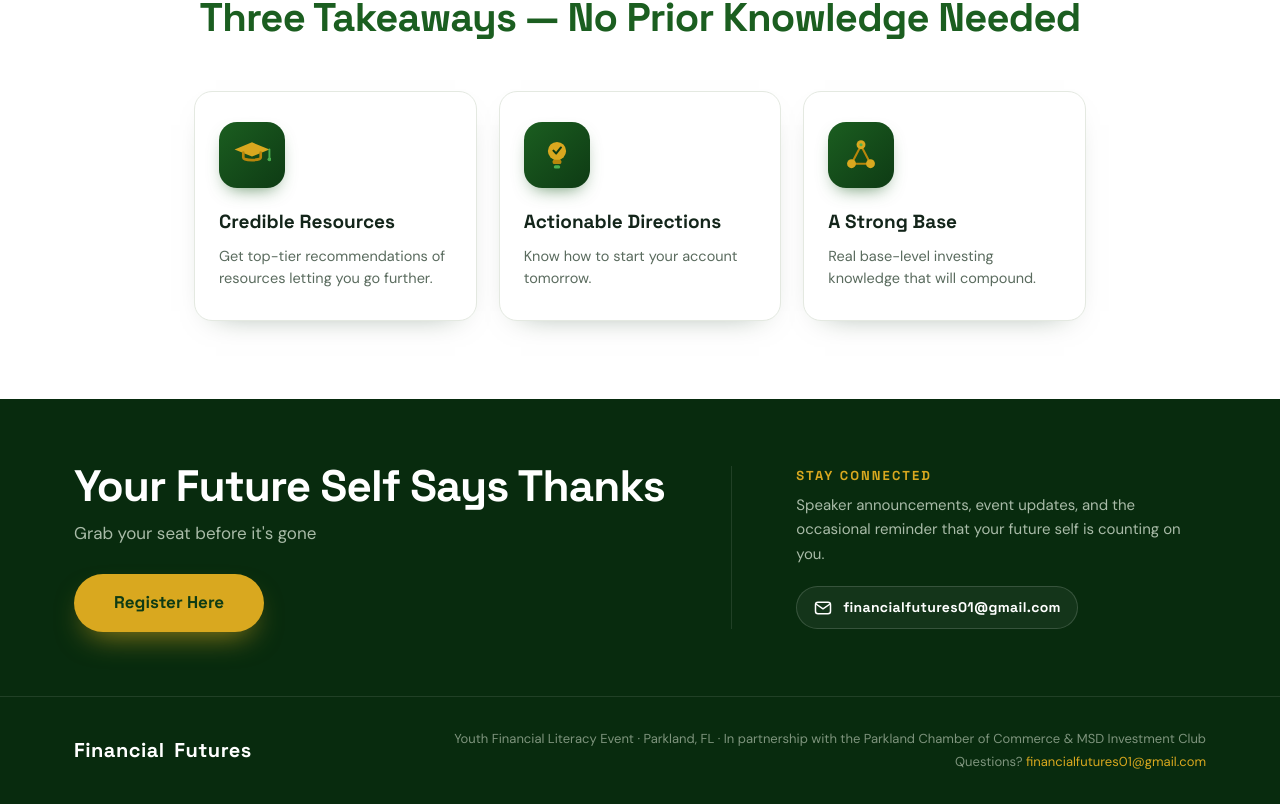
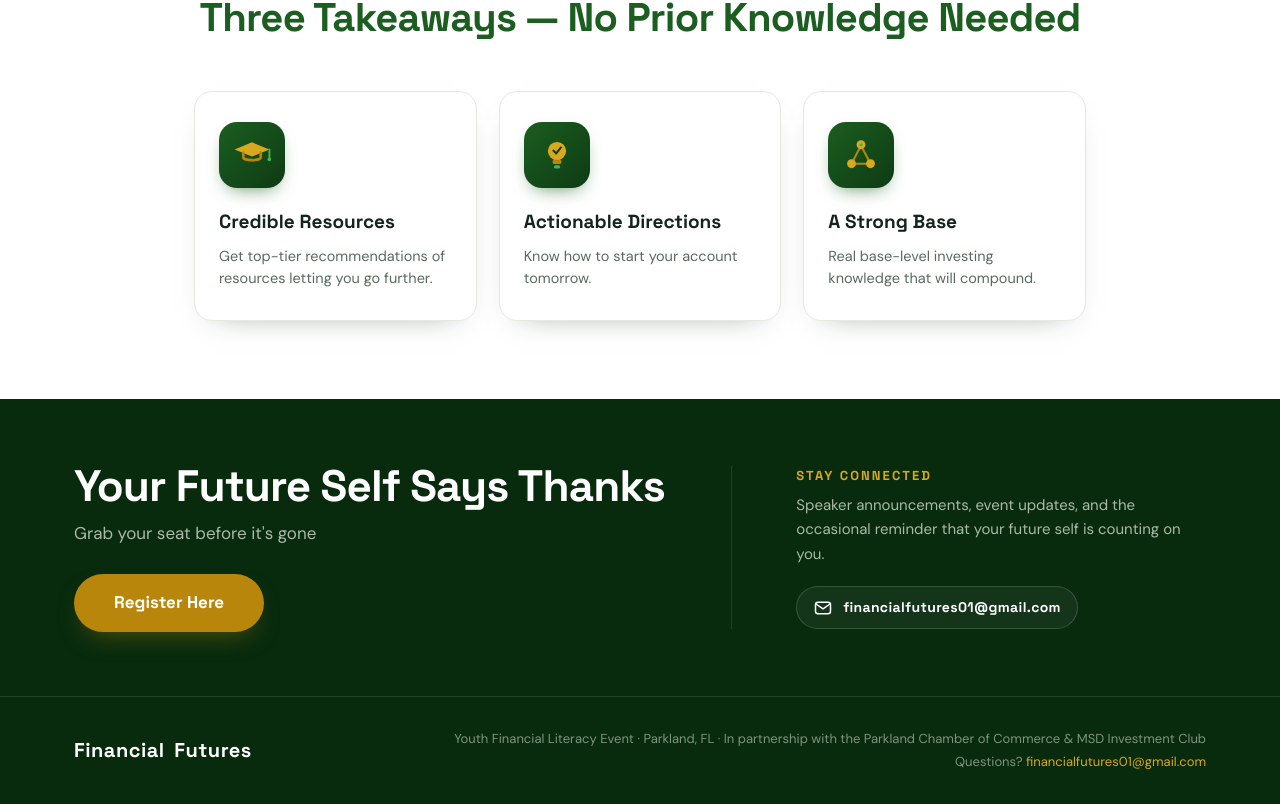
Before and after one commit to andersonjosh501-alt/financial-futures, a Next.js app: page / in a window 1280 px wide. Shown: the part 844-1648 px from the top of the page. Built offline with nearby package versions, Linux system fonts and the light colour scheme.

Commit message:
Footer: tone down Register Here button
Deeper gold with white text and a softer shadow, matching the navbar
button; brightens to light gold on hover.

Co-Authored-By: Claude Fable 5.1 <noreply@anthropic.com>

```diff
--- a/src/components/Footer.tsx
+++ b/src/components/Footer.tsx
@@ -18,7 +18,7 @@ export default function Footer({ onRegisterClick }: { onRegisterClick: () => voi
             <button
               type="button"
               onClick={onRegisterClick}
-              className="mt-7 font-heading font-bold text-[17px] text-dg-deep bg-gold-lt px-10 py-4 rounded-full shadow-[0_14px_30px_-12px_rgba(217,168,31,.7)] hover:bg-gold-pale hover:-translate-y-0.5 hover:shadow-[0_18px_36px_-10px_rgba(217,168,31,.8)] transition-all duration-200"
+              className="mt-7 font-heading font-bold text-[17px] text-white bg-gold px-10 py-4 rounded-full shadow-[0_12px_26px_-12px_rgba(184,134,11,.5)] hover:bg-gold-lt hover:-translate-y-0.5 hover:shadow-[0_16px_32px_-10px_rgba(184,134,11,.6)] transition-all duration-200"
             >
               Register Here
             </button>
```
